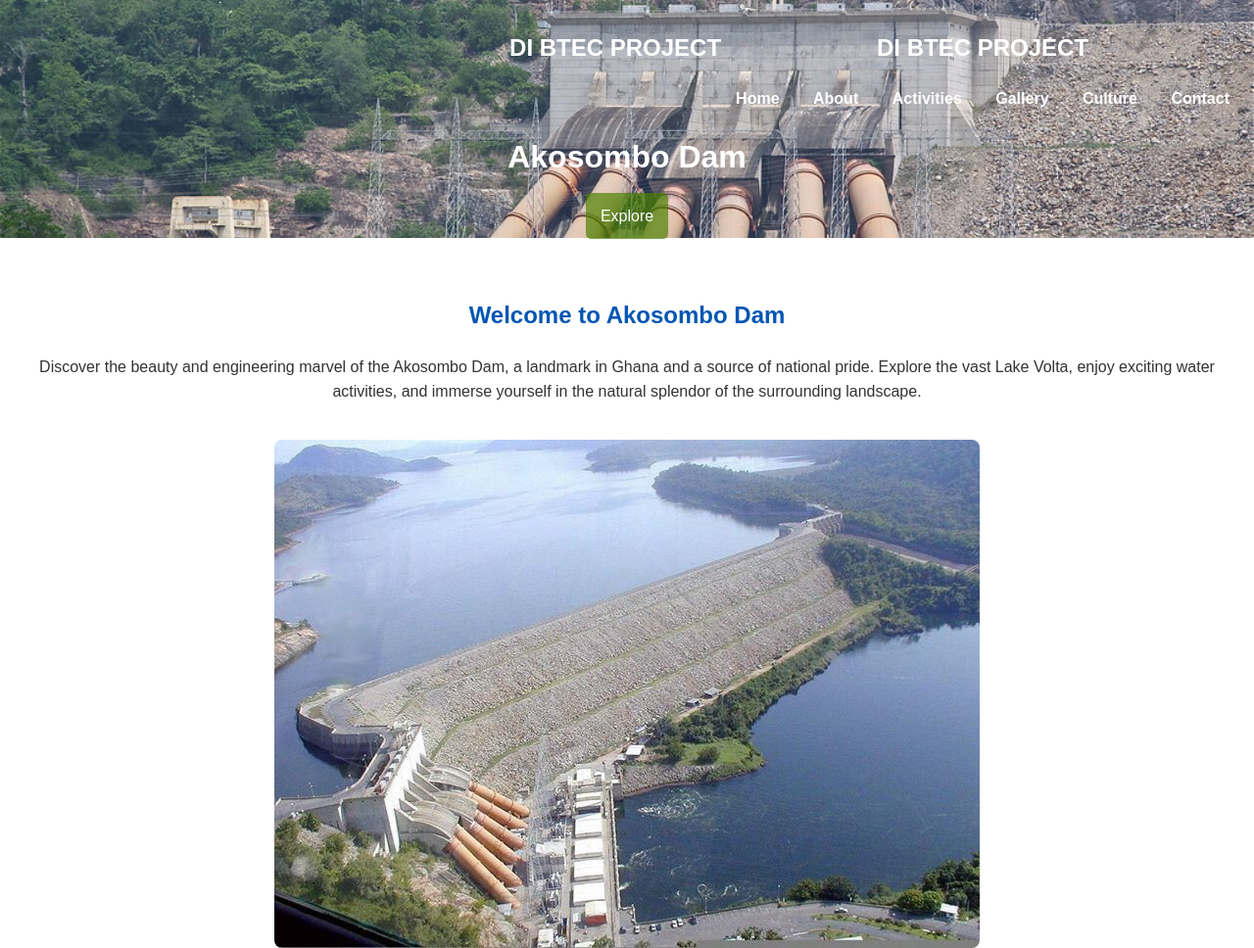
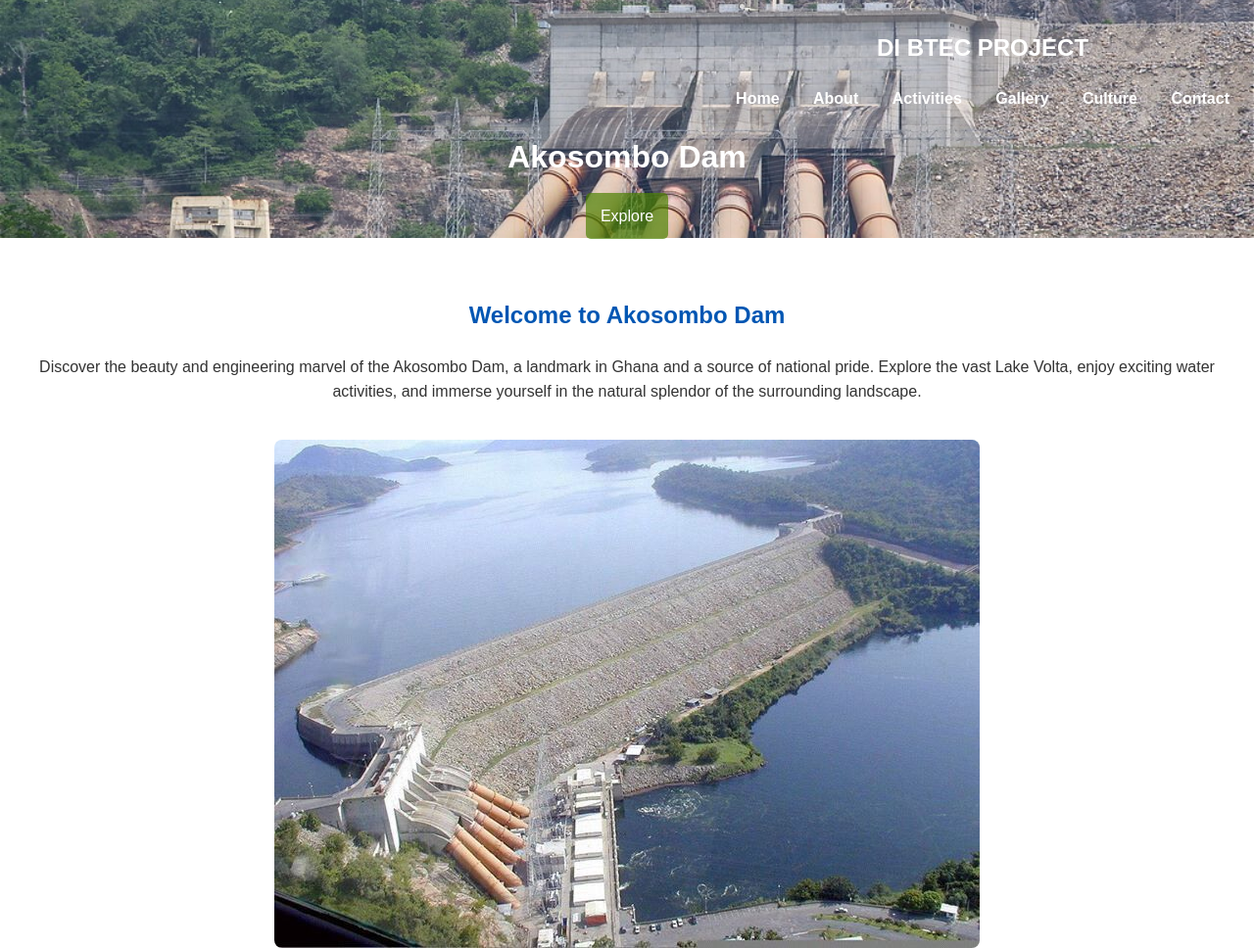
Before and after one commit to Garfielddrey/Grey, a plain HTML site: page Akosombo Dam/index.html in a window 1280 px wide. Shown: the top 968 px of the page at 98% size. Drawn offline with nearby package versions, Linux system fonts and the light colour scheme; a script that the page names is missing.

Commit message:
Update index.html

```diff
--- a/Akosombo Dam/index.html
+++ b/Akosombo Dam/index.html
@@ -11,7 +11,7 @@
 <body>
     <header>
         <nav>
-            <div class="logo"><h1>DI BTEC PROJECT</h1> </div>
+<!--             <div class="logo"><h1>DI BTEC PROJECT</h1> </div> -->
             <ul>
             <div class="logo"><h1>DI BTEC PROJECT</h1> </div>
                 <li><a href="index.html">Home</a></li>
```
